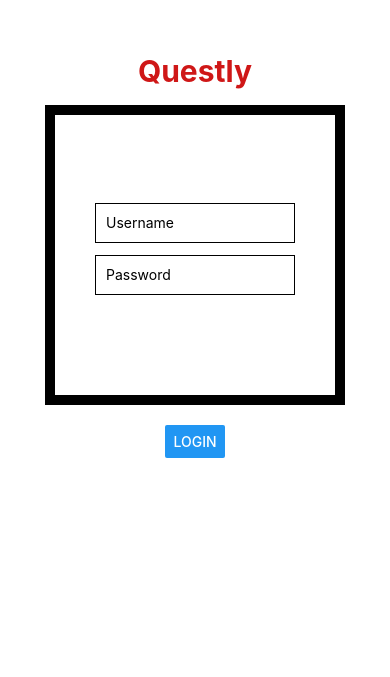
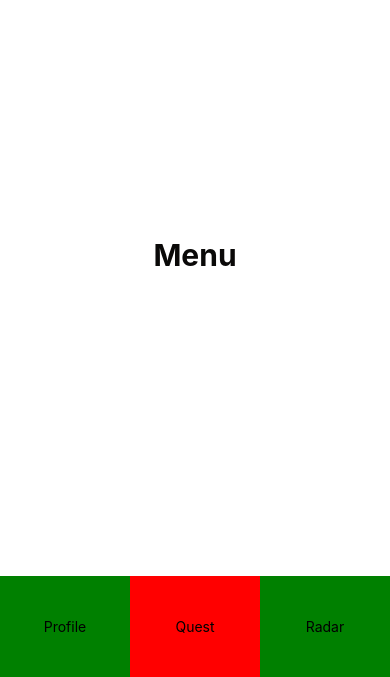
Before and after one commit to LanceCampos5302/Questly, a React Native app: screen / in a window 390 px wide. Shown: the part 167-844 px from the top of the page. Built offline with nearby package versions, Linux system fonts and the light colour scheme.

Commit message:
change colors + nav

```diff
--- a/App.js
+++ b/App.js
@@ -7,8 +7,7 @@ import MenuPage from './components/MenuPage';
 export default function App() {
   return (
     <View style={styles.container}>
-        <LoginPage></LoginPage>
-
+        <MenuPage></MenuPage>
         <StatusBar style="auto" />
     </View>
   );
--- a/AppStyles.js
+++ b/AppStyles.js
@@ -1,8 +1,8 @@
 import { StyleSheet } from 'react-native';
 
 const globalStyles = {
-    primaryColor: '#cf1717',
-    secondaryColor: '#232222',
+    primaryColor: '#F2F4F3',
+    secondaryColor: '#0A0908',
     mainFont: 'Bebas Neue',
     cassetteBackground: '#121211',
     errorColor: 'rgb(222, 13, 13)',
--- a/components/MenuNav.js
+++ b/components/MenuNav.js
@@ -6,14 +6,14 @@ const MenuNav = () => {
   return (
     <View style={[resetStyles.resetStyles, styles.background]}>
       <View style={styles.text}>
-        <View style={styles.navIcon}>
+        <View style={styles.navSection}>
           <Text>Profile</Text>
         </View>
-        <View style={styles.navCenterIcon}>
+        <View style={styles.navMidSection}>
           <Text>Quest</Text>
         </View>
-        <View style={styles.navIcon}>
-          <Text>Near Me</Text>
+        <View style={styles.navSection}>
+          <Text>Radar</Text>
         </View>
       </View>
     </View>
@@ -32,14 +32,14 @@ const styles = StyleSheet.create({
     justifyContent: 'center',
     alignItems: 'center',
   },
-  navIcon: {
+  navSection: {
     flex: 1,
     height: '100%',
     backgroundColor: 'green',
     justifyContent: 'center',
     alignItems: 'center',
   },
-  navCenterIcon: {
+  navMidSection: {
     flex: 1,
     height: '100%',
     backgroundColor: 'red',
@@ -52,6 +52,5 @@ const styles = StyleSheet.create({
     height: '100%',
     fontSize: 30,
     fontWeight: 'bold',
-    color: globalStyles.secondaryColor,
   },
 });
--- a/components/MenuPage.js
+++ b/components/MenuPage.js
@@ -25,7 +25,7 @@ const styles = StyleSheet.create({
     text: {
       fontSize: 30,
       fontWeight: 'bold',
-      color: globalStyles.primaryColor,
+      color: globalStyles.secondaryColor,
     },
     paper:{
       fontSize: 16,
```
